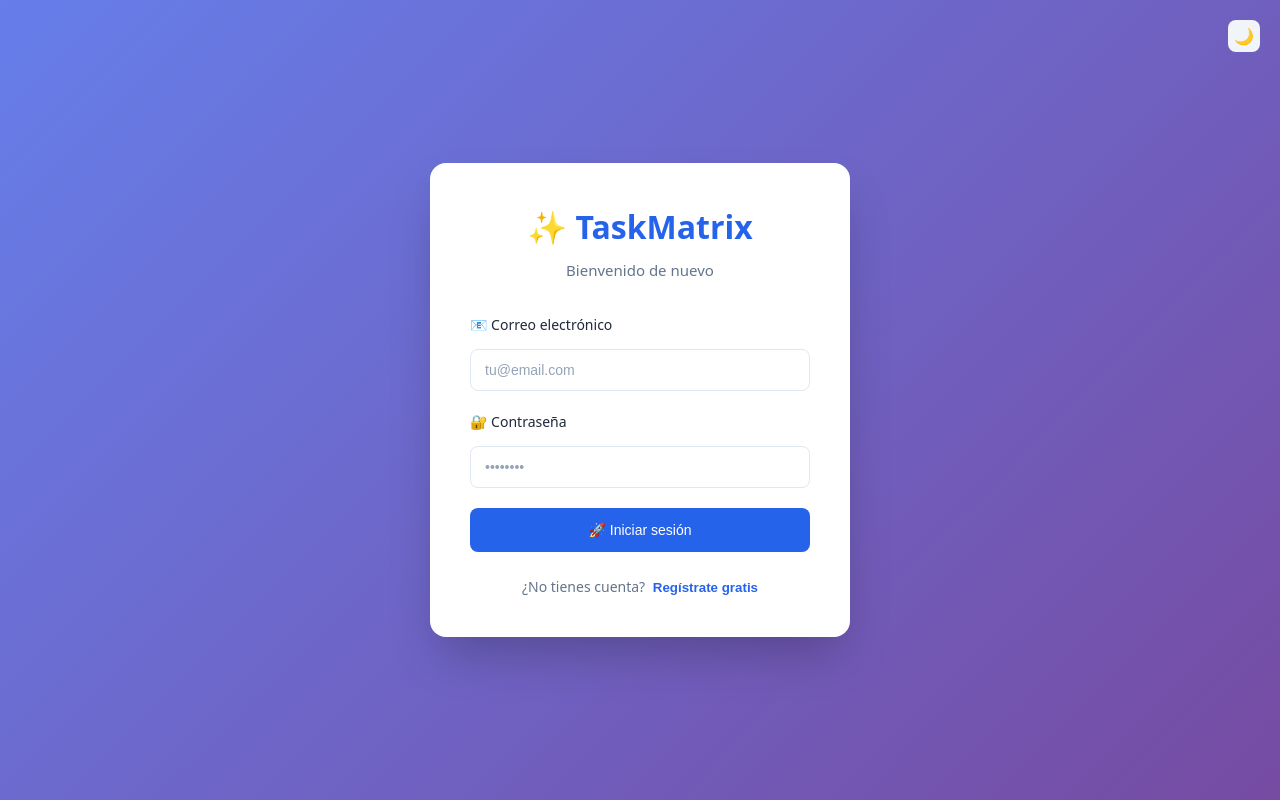
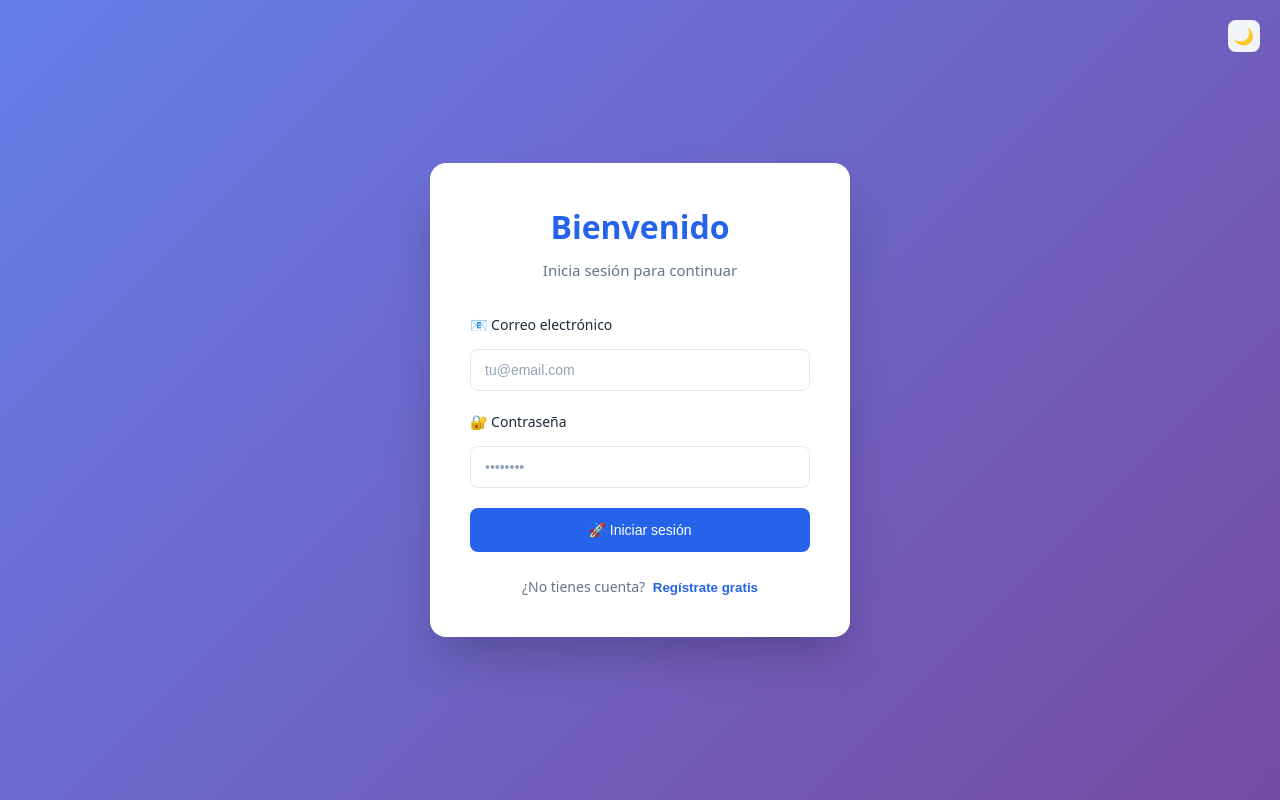
Before and after one commit to DuvanSanchez12/tareas-bienestar, a Next.js app: page / in a window 1280 px wide. Built offline with nearby package versions, Linux system fonts and the light colour scheme; no server answers.

Commit message:
Sin titulo en login/register

```diff
--- a/src/app/page.tsx
+++ b/src/app/page.tsx
@@ -58,8 +58,8 @@ export default function AuthPage() {
       </div>
       <div className={styles.card}>
         <div className={styles.header}>
-          <h1>✨ TaskMatrix</h1>
-          <p>{isLogin ? 'Bienvenido de nuevo' : 'Crea tu cuenta para comenzar'}</p>
+          <h1>Bienvenido</h1>
+          <p>{isLogin ? 'Inicia sesión para continuar' : 'Crea tu cuenta para comenzar'}</p>
         </div>
 
         <form onSubmit={handleSubmit} className={styles.form}>
```
